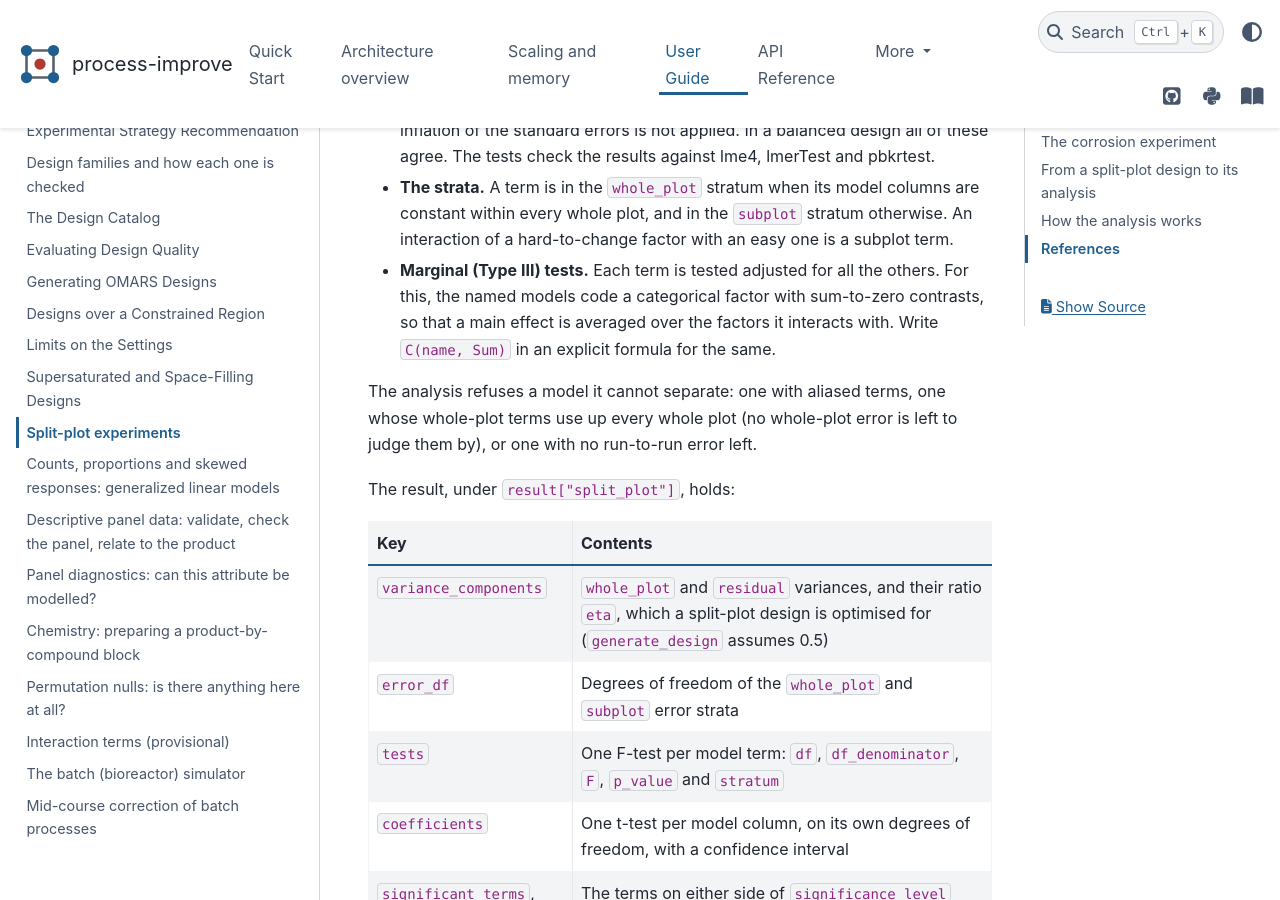
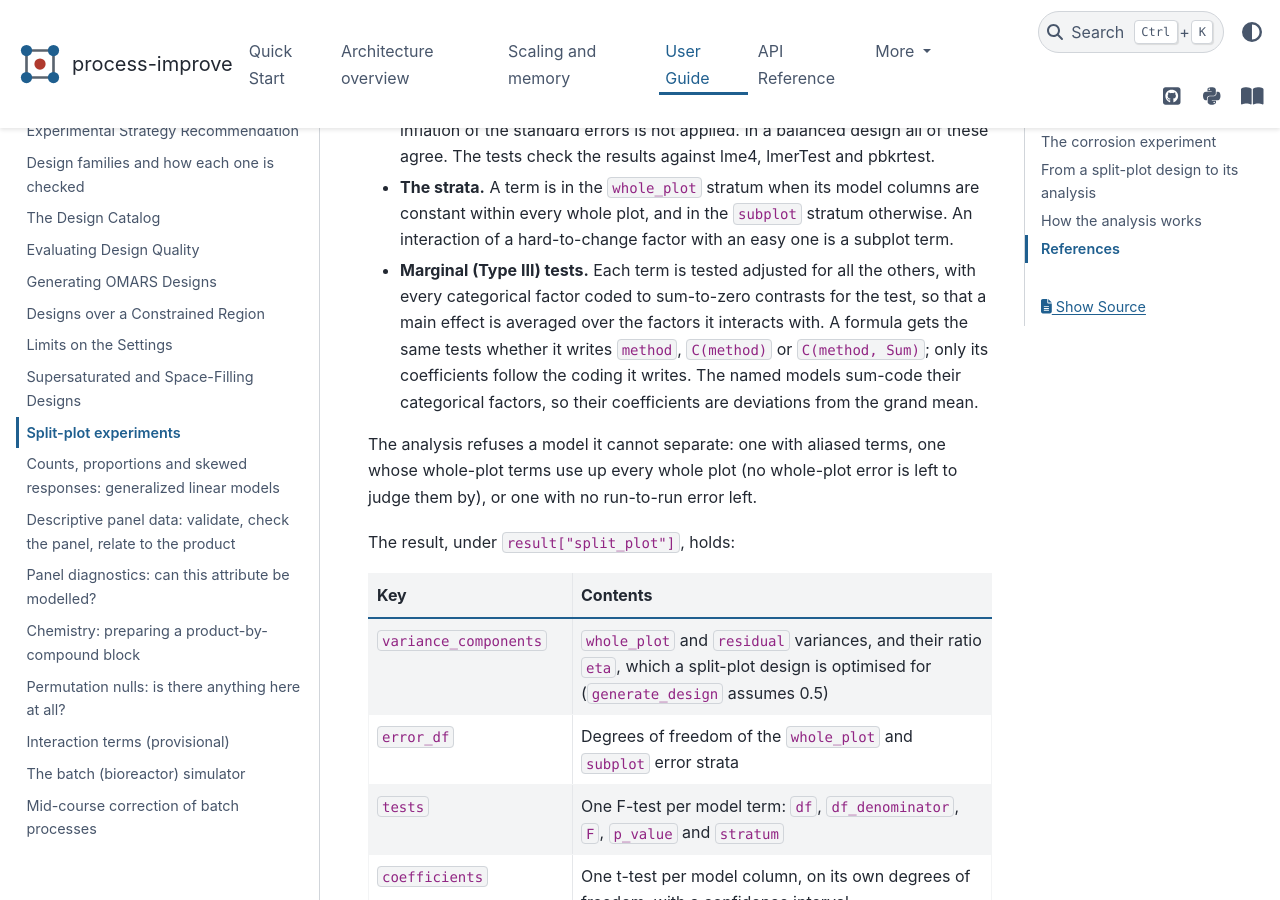
Before and after one commit to kgdunn/process-improve, a Sphinx documentation site: the page built from docs/user_guide/split_plot_analysis.rst, in a window 1280 px wide and 900 px high, scrolled down 3742 px. Built offline with Sphinx 7.4.7 and the PyData theme 0.15.4, drawn with Linux system fonts in a browser that asks for light colours.

Commit message:
Split-plot docs: the tests are the same under any coding (#805)
Co-Authored-By: Claude Opus 5.5 <noreply@anthropic.com>
Claude-Session: https://claude.ai/code/session_018Rw6NdZALfxYkcPLPfsTB5

```diff
--- a/docs/user_guide/split_plot_analysis.rst
+++ b/docs/user_guide/split_plot_analysis.rst
@@ -172,10 +172,12 @@ run errors :math:`e` of variance :math:`\sigma^2`.
 * **The strata.** A term is in the ``whole_plot`` stratum when its model columns are
   constant within every whole plot, and in the ``subplot`` stratum otherwise. An
   interaction of a hard-to-change factor with an easy one is a subplot term.
-* **Marginal (Type III) tests.** Each term is tested adjusted for all the others. For
-  this, the named models code a categorical factor with sum-to-zero contrasts, so that
-  a main effect is averaged over the factors it interacts with. Write ``C(name, Sum)``
-  in an explicit formula for the same.
+* **Marginal (Type III) tests.** Each term is tested adjusted for all the others, with
+  every categorical factor coded to sum-to-zero contrasts for the test, so that a main
+  effect is averaged over the factors it interacts with. A formula gets the same tests
+  whether it writes ``method``, ``C(method)`` or ``C(method, Sum)``; only its
+  coefficients follow the coding it writes. The named models sum-code their categorical
+  factors, so their coefficients are deviations from the grand mean.
 
 The analysis refuses a model it cannot separate: one with aliased terms, one whose
 whole-plot terms use up every whole plot (no whole-plot error is left to judge them
```
Also changed, not shown: 2 other files.
